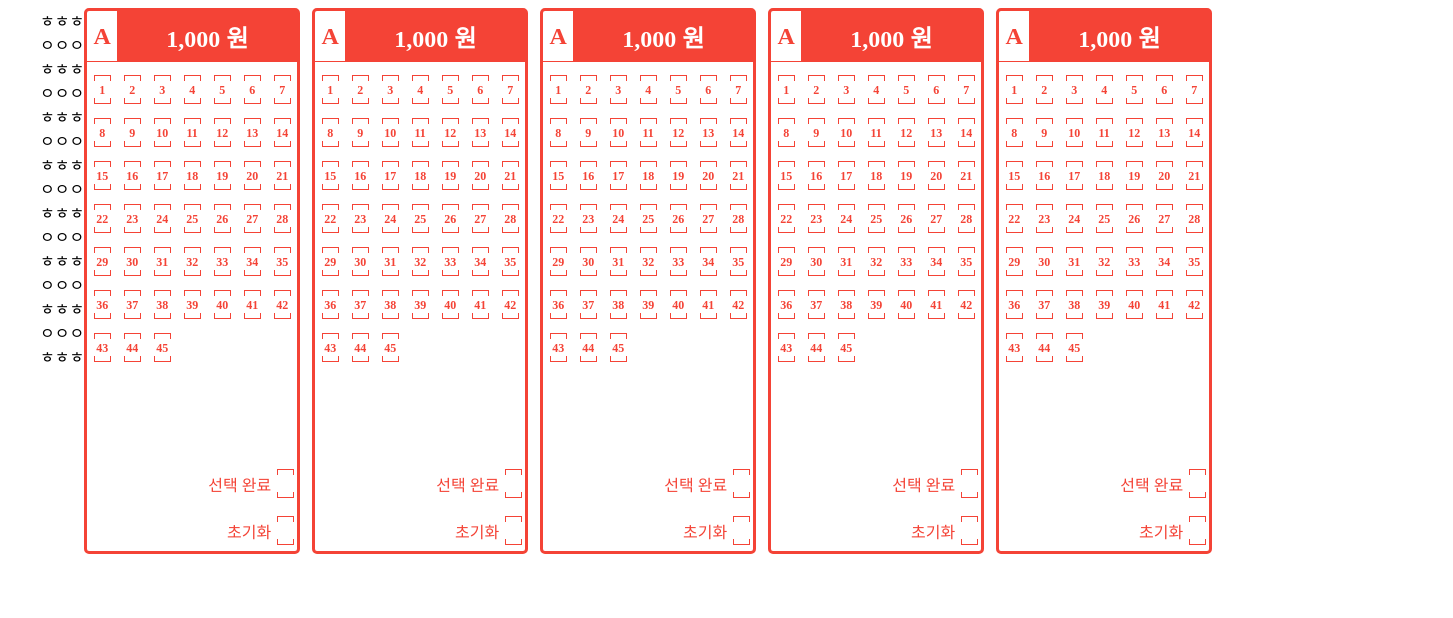
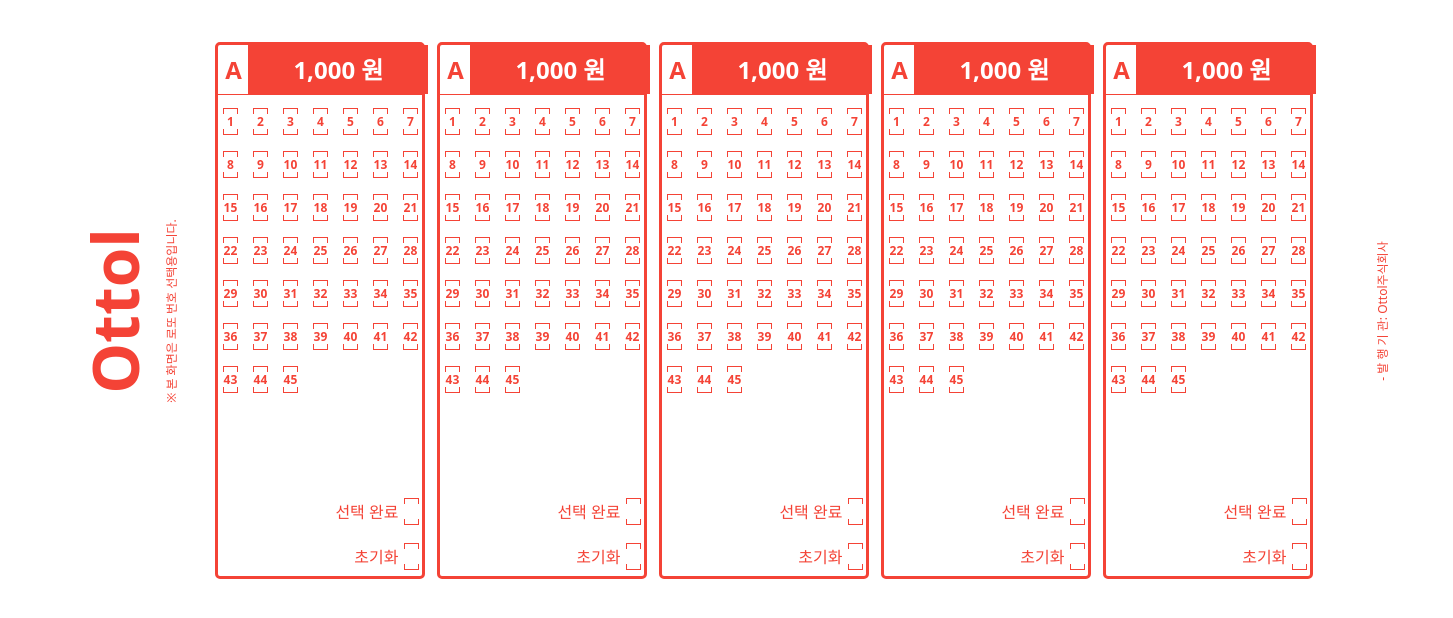
Before and after one commit to Dodomuk/ottol-app-client, a Vue app: page / in a window 1280 px wide. Shown: the top 618 px of the page, 1453 px wide, since content can reach past the window. Built offline with nearby package versions, Linux system fonts and the light colour scheme.

Commit message:
tailwind 적용 및 복권용지 문구 컨텐츠 추가

```diff
--- a/package.json
+++ b/package.json
@@ -23,13 +23,16 @@
     "@vue/eslint-config-prettier": "^8.0.0",
     "@vue/eslint-config-typescript": "^11.0.3",
     "@vue/tsconfig": "^0.4.0",
+    "autoprefixer": "^10.4.15",
     "eslint": "^8.46.0",
     "eslint-plugin-vue": "^9.16.1",
     "node-sass": "^9.0.0",
     "npm-run-all": "^4.1.5",
+    "postcss": "^8.4.29",
     "prettier": "^3.0.0",
     "sass": "^1.67.0",
     "sass-loader": "^13.3.2",
+    "tailwindcss": "^3.3.3",
     "typescript": "~5.1.6",
     "vite": "^4.4.9",
     "vue-tsc": "^1.8.8"
--- /dev/null
+++ b/postcss.config.cjs
@@ -0,0 +1,7 @@
+/* eslint-env node */
+const autoprefixer = require('autoprefixer')
+const tailwindcss = require('tailwindcss')
+
+module.exports = {
+    plugins: [autoprefixer, tailwindcss]
+}
--- a/src/assets/main.css
+++ b/src/assets/main.css
@@ -1,4 +1,8 @@
 @import './base.css';
+@tailwind base;
+@tailwind components;
+@tailwind utilities;
+
 :root {
     --main-color: #f44336;
     --white: #fff;
--- /dev/null
+++ b/src/components/lottery/ContentsBottom.vue
@@ -0,0 +1,13 @@
+<template>
+    <div class="subtext">- 발 행 기 관: Ottol주식회사</div>
+</template>
+<script setup lang="ts"></script>
+<style lang="scss">
+.subtext {
+    text-align: center;
+    color: var(--main-color);
+    transform: rotate(270deg);
+    font-size: 12px;
+    white-space: nowrap;
+}
+</style>
--- /dev/null
+++ b/src/components/lottery/ContentsHead.vue
@@ -0,0 +1,25 @@
+<template lang="">
+    <div class="title-container">
+        <div class="title">Ottol</div>
+        <div class="subdiscription">※ 본 화면은 로또 번호 선택용입니다.</div>
+    </div>
+</template>
+<script setup lang="ts"></script>
+<style lang="scss">
+.title-container {
+    display: flex;
+    flex-direction: column;
+    width: fit-content;
+    text-align: center;
+    color: var(--main-color);
+    transform: rotate(270deg);
+    > .title {
+        font-size: 64px;
+        font-weight: 900;
+    }
+    > .subdiscription {
+        font-size: 12px;
+        white-space: nowrap;
+    }
+}
+</style>
--- a/src/components/lottery/ContentsLeft.vue
+++ /dev/null
@@ -1,7 +0,0 @@
-<template lang="">
-    <div>ㅎㅇㅎㅇㅎㅇㅎㅇㅎㅇㅎㅇㅎㅇㅎ</div>
-    <div>ㅎㅇㅎㅇㅎㅇㅎㅇㅎㅇㅎㅇㅎㅇㅎ</div>
-    <div>ㅎㅇㅎㅇㅎㅇㅎㅇㅎㅇㅎㅇㅎㅇㅎ</div>
-</template>
-<script setup lang="ts"></script>
-<style lang=""></style>
--- a/src/components/lottery/InputContainer.vue
+++ b/src/components/lottery/InputContainer.vue
@@ -12,7 +12,7 @@
                 </div>
             </div>
         </div>
-        <div class="footer">
+        <div class="footer mt-24">
             <div class="item select">
                 <div class="box-select">선택 완료</div>
                 <div class="checkbox-wrapper" @click="onSubmit">
@@ -111,7 +111,6 @@ function onSubmit() {
     }
     .footer {
         padding-right: 3px;
-        margin-top: 100px;
         color: var(--main-color);
         float: right;
         > .item {
--- a/src/components/lottery/index.vue
+++ b/src/components/lottery/index.vue
@@ -1,6 +1,6 @@
 <template>
     <div class="lotto-container">
-        <ContentsLeft />
+        <ContentsHead />
         <div class="lotto-papaer">
             <!-- TODO: 마진 추후 공통(tailwind로 수정) -->
             <InputContainer class="margin" />
@@ -9,16 +9,20 @@
             <InputContainer class="margin" />
             <InputContainer />
         </div>
+        <ContentsBottom />
     </div>
 </template>
 <script setup lang="ts">
-import ContentsLeft from '@components/lottery/ContentsLeft.vue'
+import ContentsHead from '@components/lottery/ContentsHead.vue'
 import InputContainer from '@components/lottery/InputContainer.vue'
+import ContentsBottom from '@components/lottery/ContentsBottom.vue'
 </script>
-<style>
+<style lang="scss">
 .lotto-container {
     display: inline-flex;
     justify-content: center;
+    align-items: center;
+    margin-top: 42px;
     .lotto-papaer {
         display: flex;
         .margin {
--- a/src/main.ts
+++ b/src/main.ts
@@ -1,4 +1,4 @@
-import './assets/main.css'
+import '@assets/main.css'
 
 import { createApp } from 'vue'
 import App from './App.vue'
--- /dev/null
+++ b/tailwind.config.cjs
@@ -0,0 +1,10 @@
+/* eslint-env node */
+
+/** @type {import('tailwindcss').Config} */
+module.exports = {
+    content: ['./public/**/*.html', './src/**/*.{js,ts,vue}'],
+    theme: {
+        extend: {}
+    },
+    plugins: []
+}
--- /dev/null
+++ b/vue.config.ts
@@ -0,0 +1,12 @@
+module.exports = {
+    configureWebpack: {
+        module: {
+            rules: [
+                {
+                    test: /\.(s*)css$/,
+                    use: ['postcss-loader']
+                }
+            ]
+        }
+    }
+}
```
Also changed, not shown: 2 other files (tests, documents, lock files or other folders).
